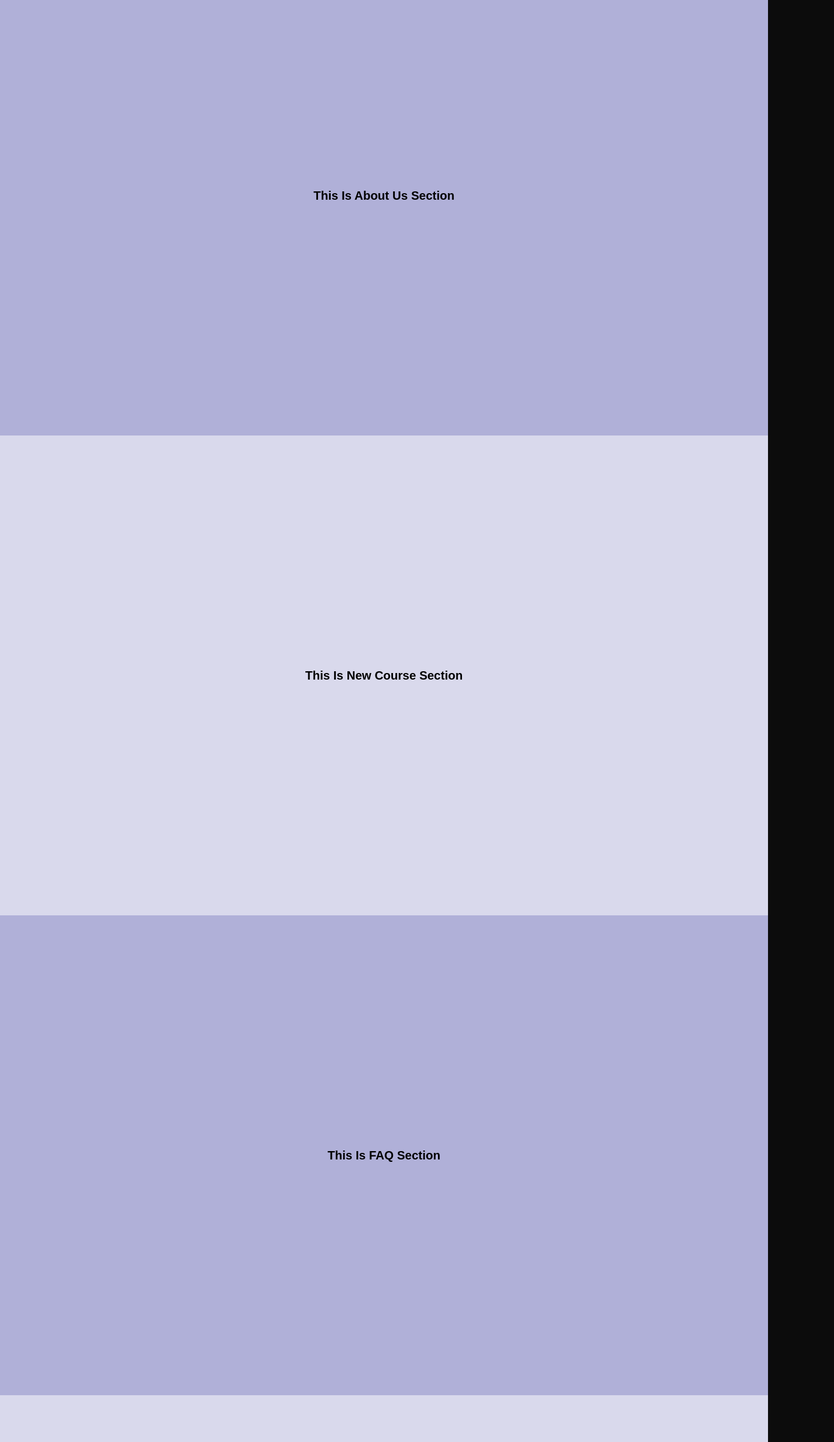
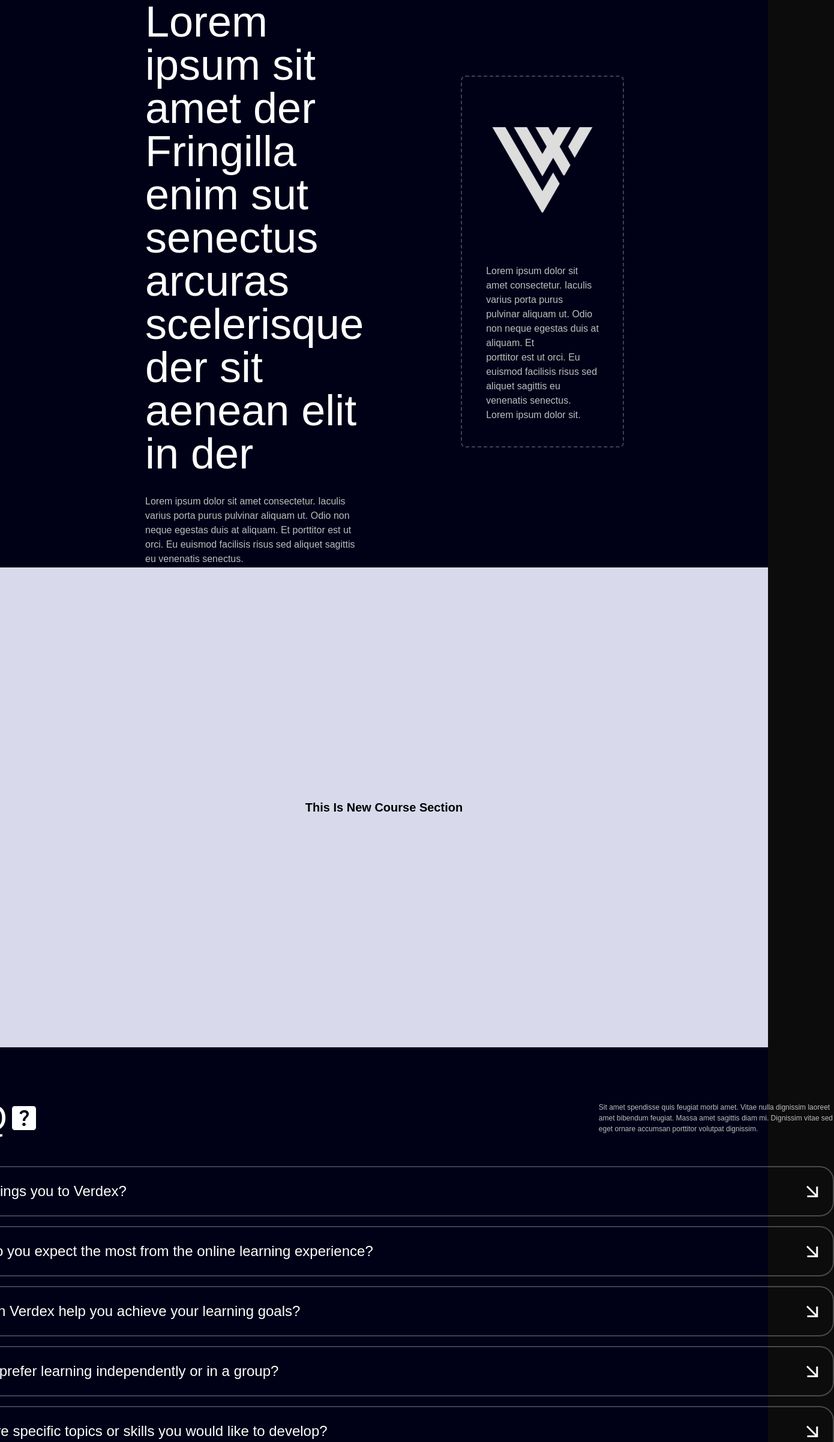
Before and after one commit to verdex-id/verdex.id, a Next.js app: page / in a window 1280 px wide. Shown: the part 994-3398 px from the top of the page at 60% size, 1390 px wide, since content can reach past the window. Built offline with nearby package versions, Linux system fonts and the light colour scheme.

Commit message:
abt us & faq

```diff
--- a/src/components/page/home/about-us.jsx
+++ b/src/components/page/home/about-us.jsx
@@ -1,10 +1,31 @@
+import Image from "next/image";
 export default function HomeAboutUs() {
   return (
     <>
-      <div className="flex justify-center items-center min-h-dvh bg-blue-200">
-        <h1 className="font-bold text-xl text-center text-black">
-          This Is About Us Section
-        </h1>
+      <div className="flex justify-center items-center min-h-dvh bg-[#000017]">
+        <div className="flex-1 border-2 border-dashed border-transparent rounded-lg ml-60">
+          <h1 className="text-white text-7xl mb-8 text-left">
+            Verdex Lorem ipsum sit amet der Fringilla enim sut senectus arcuras scelerisque der sit aenean elit in der
+          </h1>
+
+          <p className="text-[#BEBEBE] text-left">
+            Lorem ipsum dolor sit amet consectetur. Iaculis varius porta purus pulvinar aliquam ut. Odio non neque egestas duis at aliquam. Et porttitor est ut orci. Eu euismod facilisis risus sed aliquet sagittis eu venenatis senectus.
+          </p>
+        </div>
+
+        <div className="flex flex-col justify-center border-2 border-dashed border-white border-opacity-25 rounded-lg p-10 w-1/3 mr-60 ml-40">
+          <div className="flex items-center justify-center mb-20 mt-10">
+            <Image
+              src="/logo/verdex.svg"
+              alt="Logo"
+              width={300}
+              height={300}
+            />
+          </div>
+          <p className="text-[#BEBEBE] text-left">
+            Lorem ipsum dolor sit amet consectetur. Iaculis varius porta purus<br></br> pulvinar aliquam ut. Odio non neque egestas duis at aliquam. Et<br></br> porttitor est ut orci. Eu euismod facilisis risus sed aliquet sagittis eu<br></br> venenatis senectus. Lorem ipsum dolor sit.
+          </p>
+        </div>
       </div>
     </>
   );
--- a/src/components/page/home/faq.jsx
+++ b/src/components/page/home/faq.jsx
@@ -1,10 +1,86 @@
 export default function HomeFAQ() {
   return (
     <>
-      <div className="flex justify-center items-center min-h-dvh bg-blue-200">
-        <h1 className="font-bold text-xl text-center text-black">
-          This Is FAQ Section
-        </h1>
+      <div className="flex justify-center items-center min-h-dvh bg-[#000017]">
+        <div className="text-white">
+          <div className="border-2 border-transparent border-opacity-25 border-2 rounded-3xl mb-4 w-[1500px] flex items-center justify-between">
+            <h1 className="text-6xl mb-8 text-left flex items-center">
+              <span>FAQ</span>
+              <img
+                src="/icons/help_center.svg"
+                alt="logo"
+                width={40}
+                height={40}
+                className="ml-2"
+              />
+            </h1>
+            <p className="mb-8 text-[#BEBEBE] text-left text-[12px]">
+              Sit amet spendisse quis feugiat morbi amet. Vitae nulla dignissim laoreet <br></br> amet bibendum feugiat. Massa amet sagittis diam mi. Dignissim vitae sed <br></br> eget ornare accumsan porttitor volutpat dignissim.
+            </p>
+          </div>
+
+          <div className="mb-8">
+            <div className="border-2 border-white border-opacity-25 border-2 rounded-3xl p-6 mt-4 mb-4 w-[1500px]">
+              <a href="" className="flex justify-between items-center text-2xl">
+                <span>What brings you to Verdex?</span>
+                <img
+                  src="/icons/arrow_outward.svg"
+                  alt="outwarded icon"
+                  width={20}
+                  height={20}
+                />
+              </a>
+            </div>
+
+            <div className="border-2 border-white border-opacity-25 border-2 rounded-3xl p-6 mb-4 w-[1500px]">
+              <a href="" className="flex justify-between items-center text-2xl">
+                <span>What do you expect the most from the online learning experience?</span>
+                <img
+                  src="/icons/arrow_outward.svg"
+                  alt="outwarded icon"
+                  width={20}
+                  height={20}
+                />
+              </a>
+            </div>
+
+            <div className="border-2 border-white border-opacity-25 border-2 rounded-3xl p-6 mb-4 w-[1500px]">
+              <a href="" className="flex justify-between items-center text-2xl">
+                <span>How can Verdex help you achieve your learning goals?</span>
+                <img
+                  src="/icons/arrow_outward.svg"
+                  alt="outwarded icon"
+                  width={20}
+                  height={20}
+                />
+              </a>
+            </div>
+
+            <div className="border-2 border-white border-opacity-25 border-2 rounded-3xl p-6 mb-4 w-[1500px]">
+              <a href="" className="flex justify-between items-center text-2xl">
+                <span>Do you prefer learning independently or in a group?</span>
+                <img
+                  src="/icons/arrow_outward.svg"
+                  alt="outwarded icon"
+                  width={20}
+                  height={20}
+                />
+              </a>
+            </div>
+
+            <div className="border-2 border-white border-opacity-25 border-2 rounded-3xl p-6 mb-4 w-[1500px]">
+              <a href="" className="flex justify-between items-center text-2xl">
+                <span>Are there specific topics or skills you would like to develop?</span>
+                <img
+                  src="/icons/arrow_outward.svg"
+                  alt="outwarded icon"
+                  width={20}
+                  height={20}
+                />
+              </a>
+            </div>
+          </div>
+        </div>
       </div>
     </>
   );
```
Also changed, not shown: public/icons/arrow_outward.svg (added), public/icons/help_center.svg (added).
